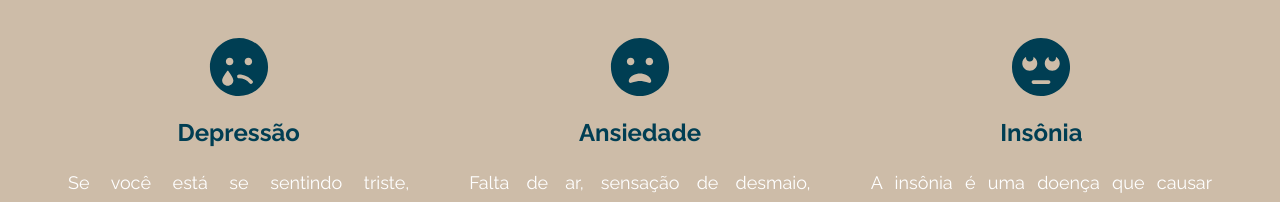
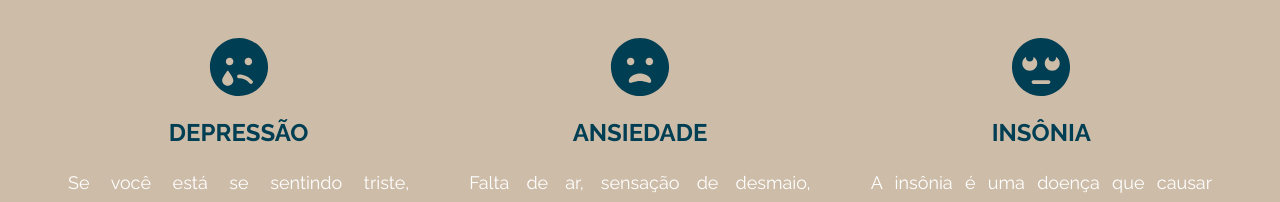
Before and after one commit to brunoprestesap/page-dra-camila, a React (Create React App) app: page / in a window 1280 px wide. Shown: the part 1359-1561 px from the top of the page. Built offline with nearby package versions, Linux system fonts and the light colour scheme.

Commit message:
ajustes na secao apresentacao

```diff
--- a/src/components/CardTreatment.js
+++ b/src/components/CardTreatment.js
@@ -9,7 +9,7 @@ function CardTreatment({ id, icon, title, text }) {
       <div className="p-5">
         <div className="mb-3 flex justify-center text-6xl">{icon}</div>
         <div>
-          <h2 className="text-2xl text-center font-bold my-5">{title}</h2>
+          <h2 className="text-2xl text-center font-bold uppercase my-5">{title}</h2>
           <h2 className="text-lg text-justify leading-7 text-white">{text}</h2>
         </div>
       </div>
```
